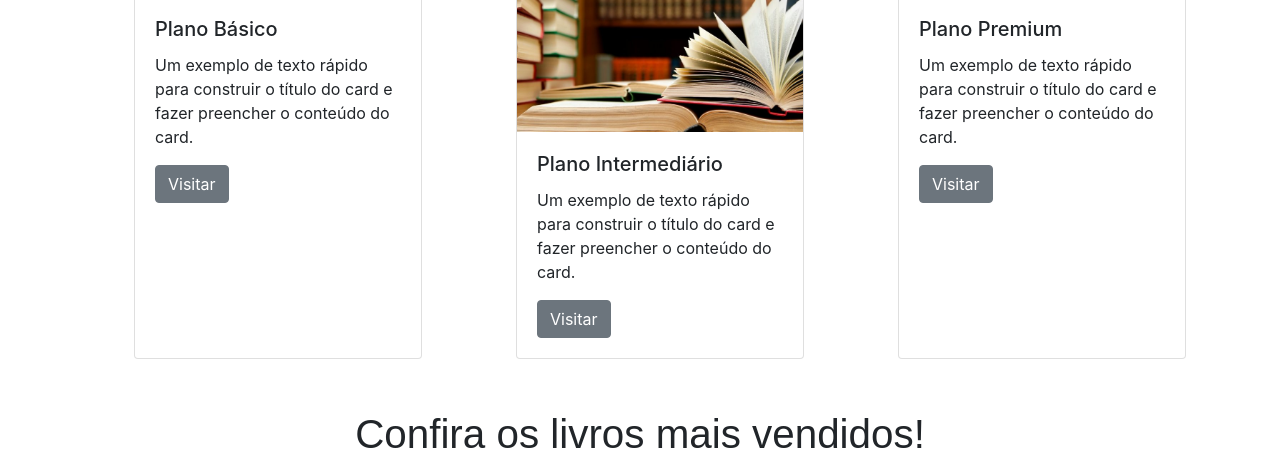
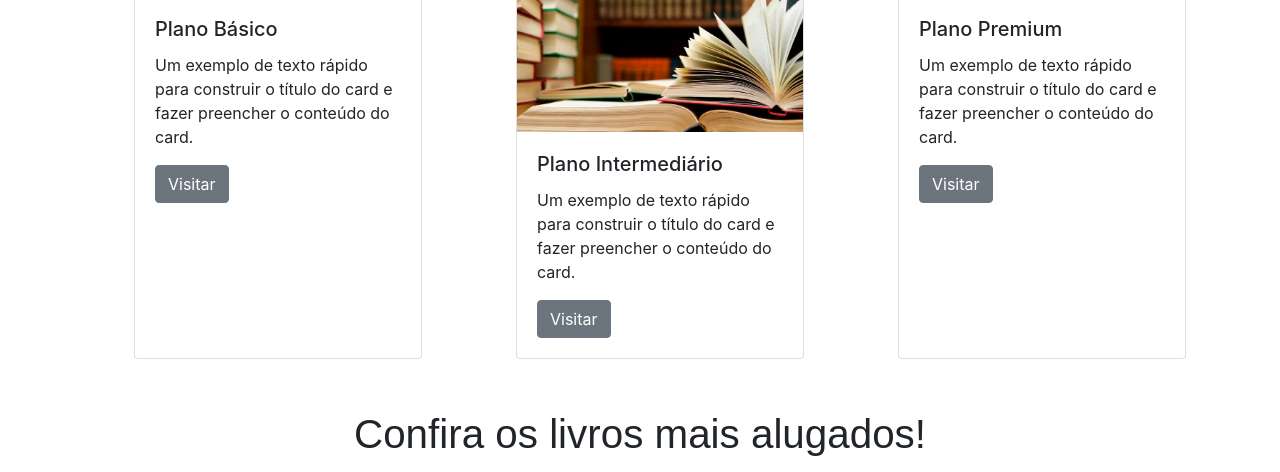
Before and after one commit to GuisCordeiro/qualhada, a website: page index.html in a window 1280 px wide. Shown: the part 328-800 px from the top of the page. Drawn offline with nearby package versions, Linux system fonts and the light colour scheme.

Commit message:
mudança pequena no index.html

```diff
--- a/index.html
+++ b/index.html
@@ -116,7 +116,7 @@
         </div>
       </ul>
 
-      <p style="font-family: Arial, Helvetica, sans-serif;font-size: 4ch;margin-top: 2ch;text-align: center;">Confira os livros mais vendidos!</p>
+      <p style="font-family: Arial, Helvetica, sans-serif;font-size: 4ch;margin-top: 2ch;text-align: center;">Confira os livros mais alugados!</p>
 
       <ul style="justify-content: center;display: flex;flex-direction: row;justify-content: space-evenly;">
         <div class="card" style="width: 14rem;   ">
```
